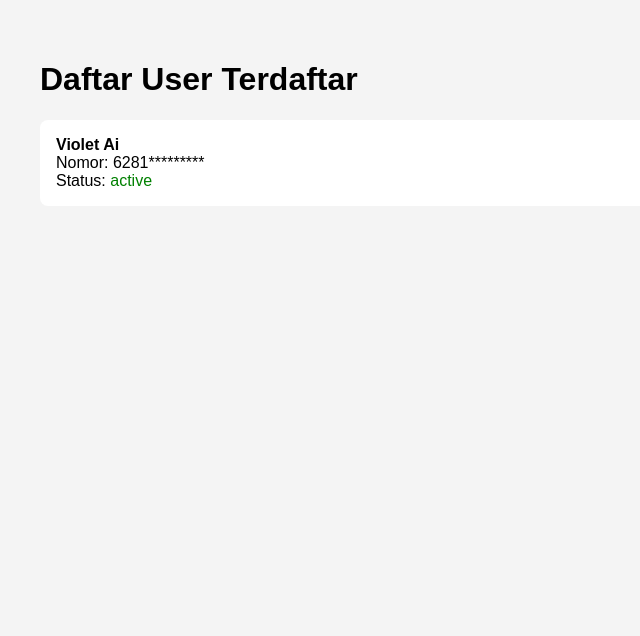
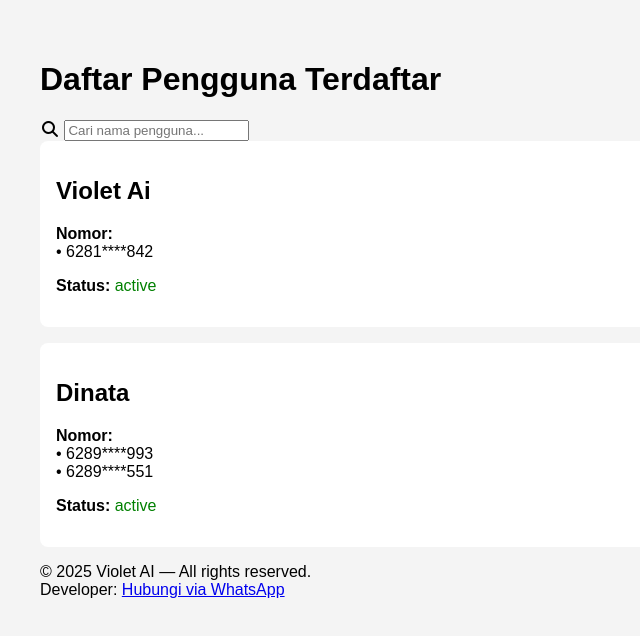
Before and after one commit to SeptianXcz/vdb, a plain HTML site: page public/index.html in a window 1280 px wide. Shown: the whole page, without its empty margins (0-640 px from the left). Drawn offline with Linux system fonts and the light colour scheme.

Commit message:
Update index.html

```diff
--- a/public/index.html
+++ b/public/index.html
@@ -2,38 +2,76 @@
 <html lang="id">
 <head>
   <meta charset="UTF-8" />
+  <meta name="viewport" content="width=device-width, initial-scale=1.0">
   <title>Data User Bot</title>
   <link rel="stylesheet" href="/style.css" />
+  <link href="https://cdn.jsdelivr.net/npm/@fortawesome/fontawesome-free/css/all.min.css" rel="stylesheet">
 </head>
 <body>
-  <h1>Daftar User Terdaftar</h1>
+  <h1>Daftar Pengguna Terdaftar</h1>
+
+  <div class="search-box">
+    <i class="fas fa-search icon-search"></i>
+    <input type="text" id="search" placeholder="Cari nama pengguna..." />
+  </div>
+
   <div id="user-data"></div>
 
+  <footer>
+    &copy; 2025 Violet AI — All rights reserved.<br>
+    Developer: <a href="https://wa.me/628978613993" target="_blank">Hubungi via WhatsApp</a>
+  </footer>
+
   <script>
-    function sensorNomor(nomor, jumlahKarakter = 4) {
-      return nomor.substring(0, jumlahKarakter) + '*'.repeat(nomor.length - jumlahKarakter);
+    function sensorNomor(nomor) {
+      return nomor.replace(/^(\d{4})\d+(\d{3})$/, '$1****$2');
     }
+
+    let allUsers = [];
 
     async function loadUserData() {
       try {
         const res = await fetch('/listusers.json');
         const data = await res.json();
-        const div = document.getElementById('user-data');
-
-        data.forEach(user => {
-          const el = document.createElement('div');
-          el.className = 'user';
-          el.innerHTML = `
-            <strong>${user.nama}</strong><br>
-            Nomor: ${sensorNomor(user.nomor)}<br>
-            Status: <span class="${user.status}">${user.status}</span>
-          `;
-          div.appendChild(el);
-        });
+        allUsers = Array.isArray(data) ? data : [];
+        renderUserData(allUsers);
       } catch (e) {
         console.error('Gagal memuat data:', e);
+        document.getElementById('user-data').innerHTML = "<p>Gagal memuat data pengguna.</p>";
       }
     }
+
+    function renderUserData(users) {
+      const container = document.getElementById('user-data');
+      container.innerHTML = '';
+
+      if (!users.length) {
+        container.innerHTML = "<p>Tidak ada data pengguna.</p>";
+        return;
+      }
+
+      users.forEach(user => {
+        const userDiv = document.createElement('div');
+        userDiv.className = 'user';
+
+        const nomorList = Array.isArray(user.nomor)
+          ? user.nomor.map(n => `• ${sensorNomor(n)}`).join('<br>')
+          : `• ${sensorNomor(user.nomor)}`;
+
+        userDiv.innerHTML = `
+          <h2>${user.nama}</h2>
+          <p><strong>Nomor:</strong><br>${nomorList}</p>
+          <p><strong>Status:</strong> <span class="${user.status}">${user.status}</span></p>
+        `;
+        container.appendChild(userDiv);
+      });
+    }
+
+    document.getElementById('search').addEventListener('input', (e) => {
+      const keyword = e.target.value.toLowerCase();
+      const filtered = allUsers.filter(user => user.nama.toLowerCase().includes(keyword));
+      renderUserData(filtered);
+    });
 
     loadUserData();
   </script>
```
